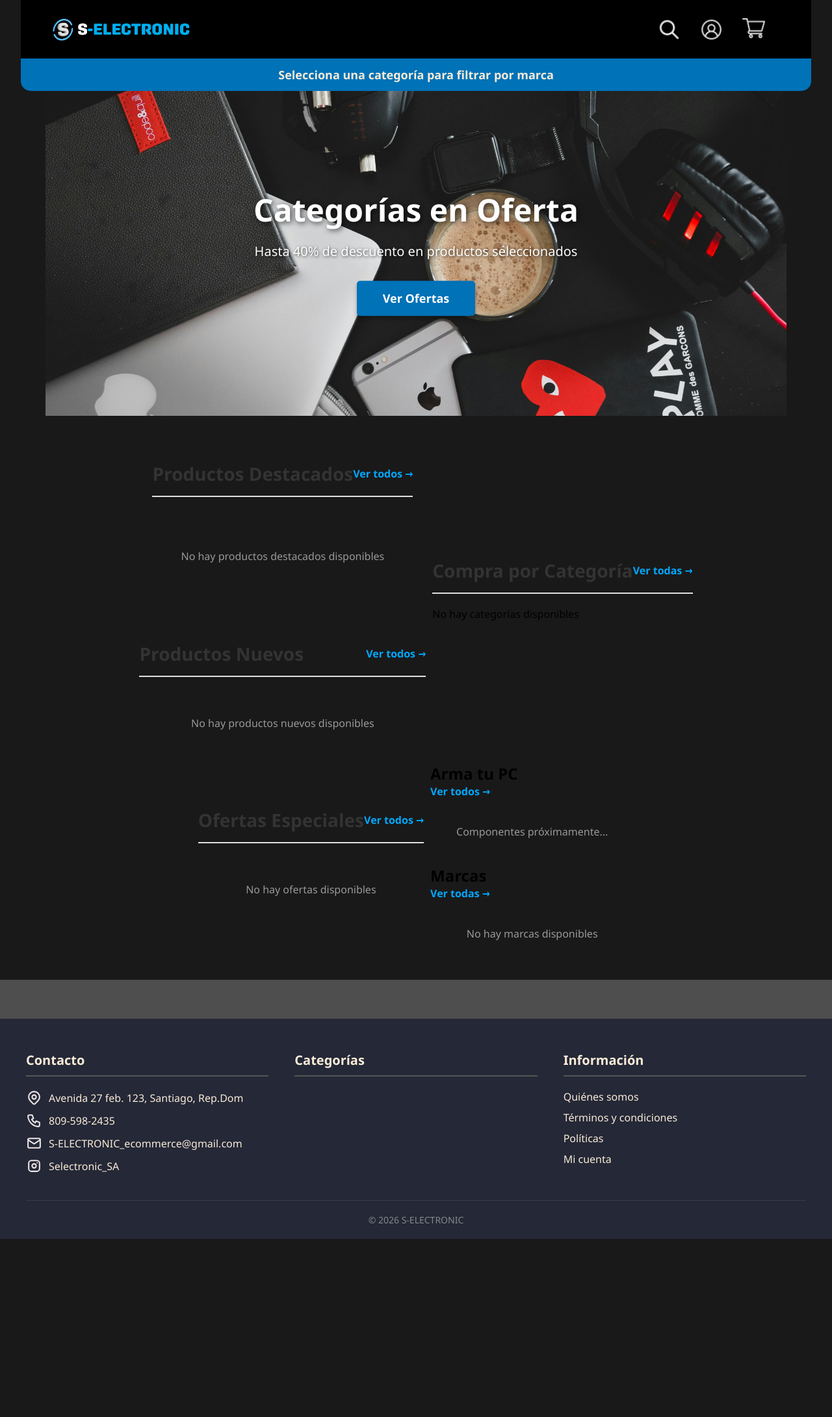
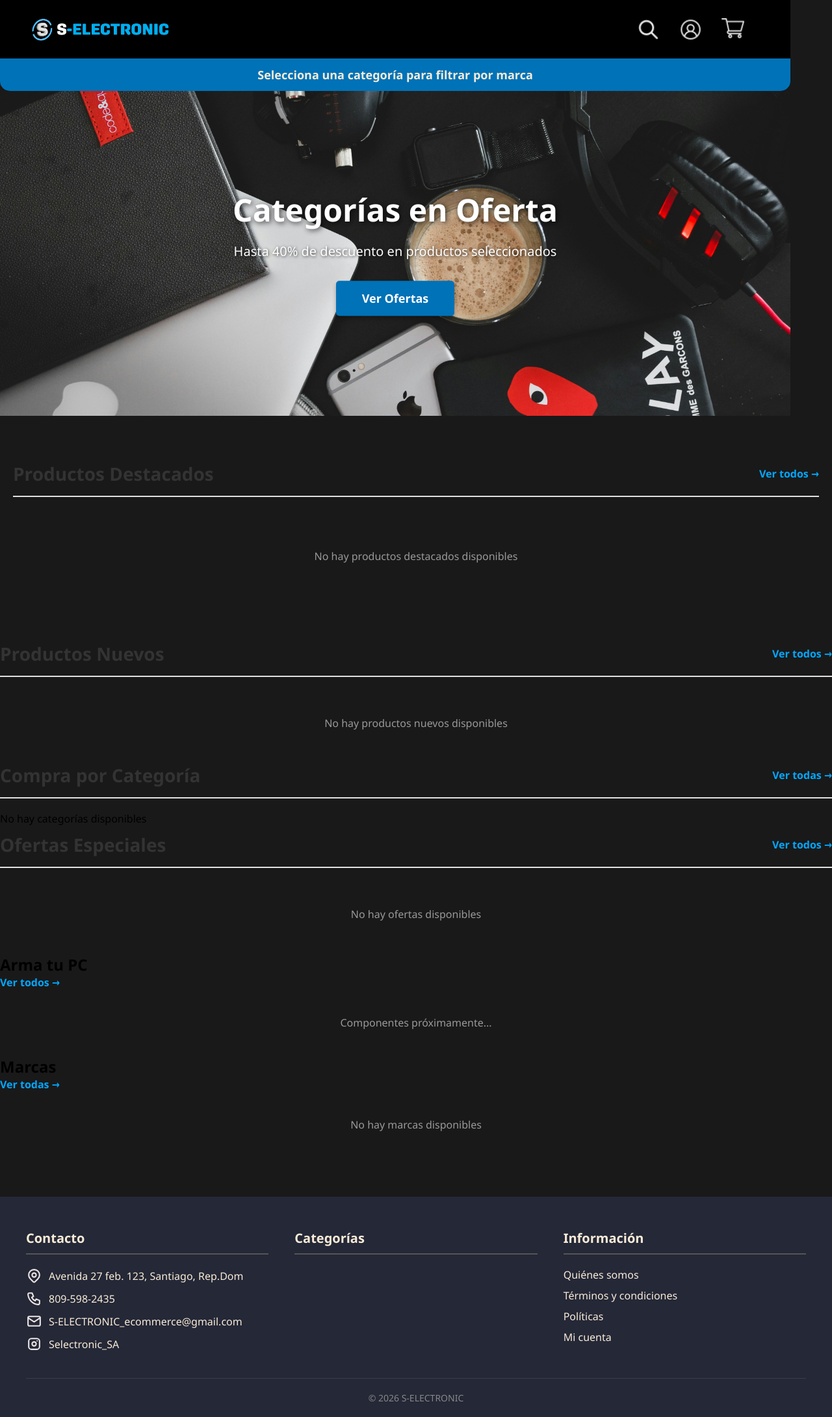
Before and after one commit to carlosmartinez050/S-electronic-Proyect, a Django app: page / in a window 1280 px wide. Shown: the whole page at 65% size. Before the commit the page ends 1907 px from the top, so only its background shows below. Run offline with Django 5.2, Linux system fonts and the light colour scheme; data that the repository does not hold is empty.

Commit message:
style(base): corregir estructuracion a base.html

```diff
--- a/static/css/base.css
+++ b/static/css/base.css
@@ -1,55 +1,35 @@
-
-
-*{
-    padding: 0%;
-    margin: 0%;
+* {
+    padding: 0;
+    margin: 0;
     box-sizing: border-box;
     font-family: 'Segoe UI', Tahoma, Geneva, Verdana, sans-serif;
 }
 
-
-body{
+body {
     width: 100%;
     min-height: 100vh;
     overflow: auto;
-    background-color: rgba(25, 25, 25, 0.769);
-    display: flex;
-    flex-direction: column;
-
-
-}
-
-
-header{
-    width: 100%;
-    height: 140px;
     background-color: rgb(25, 25, 25);
     display: flex;
     flex-direction: column;
-    justify-content: center;
-    align-items: center;
 }
 
-.container_main{
+.container_main {
     width: 100%;
-    height: 100%;
-    overflow: scroll;
+    min-height: calc(100vh - 140px);
+    overflow-x: hidden;
+    overflow-y: auto;
     background-color: rgb(25, 25, 25);
-    padding: 20px 40px;
+    margin-top: 0; /* eliminar espacio extra: hero debe ir directamente debajo del header */
+    padding: 0;
     flex: 1;
-    flex-wrap: wrap;
     display: flex;
-    align-items: center;
-    justify-content: center;
+    flex-direction: column;
+    /* align-items: center; */
     gap: 10px;
 }
 
-
-/* En tu base.css o hero.css */
+/* Hero pegado sin margen extra */
 .hero-container {
     margin-top: 0 !important;
 }
-
-.container_main {
-    padding-top: 0;
-}
```
